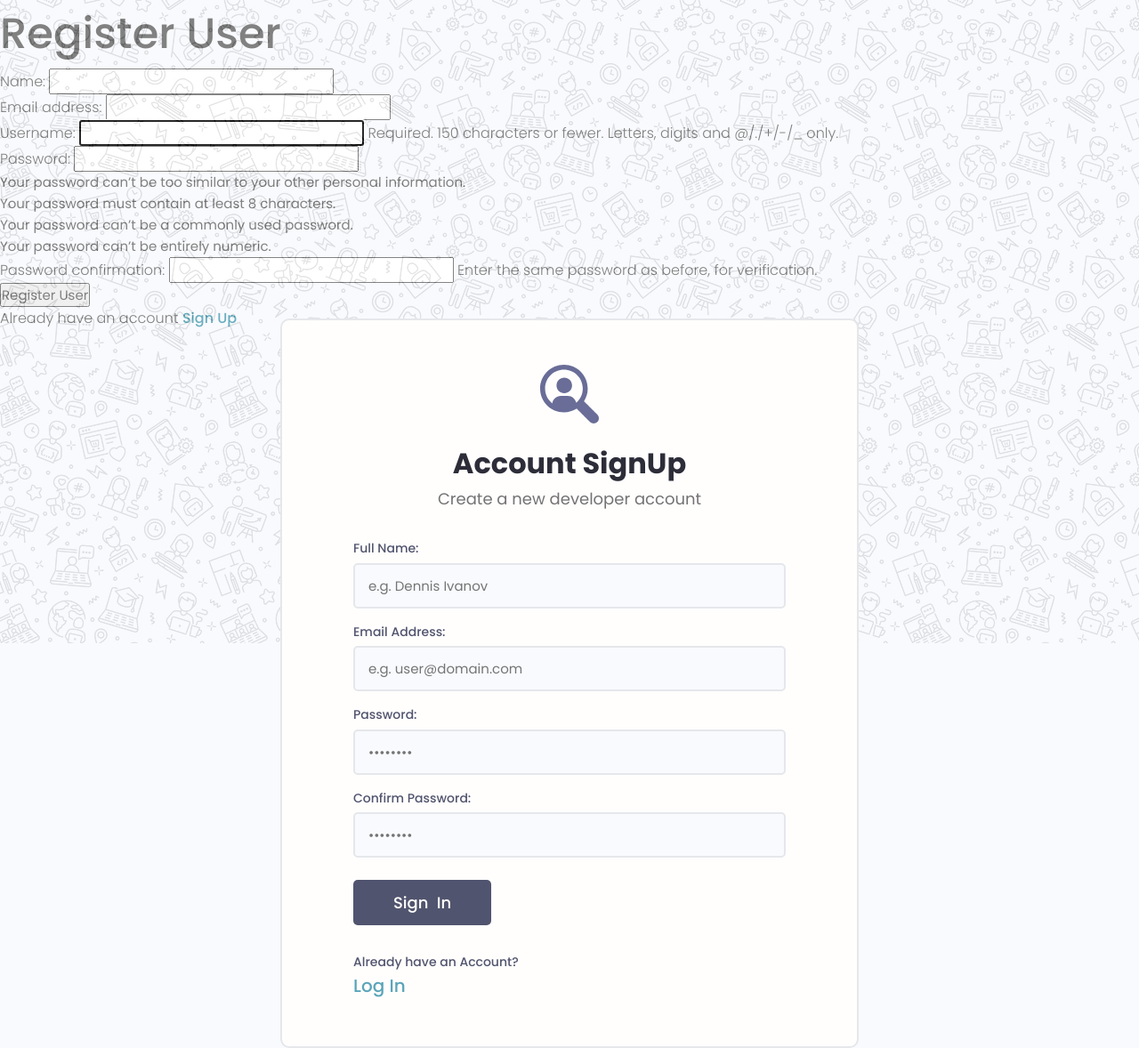
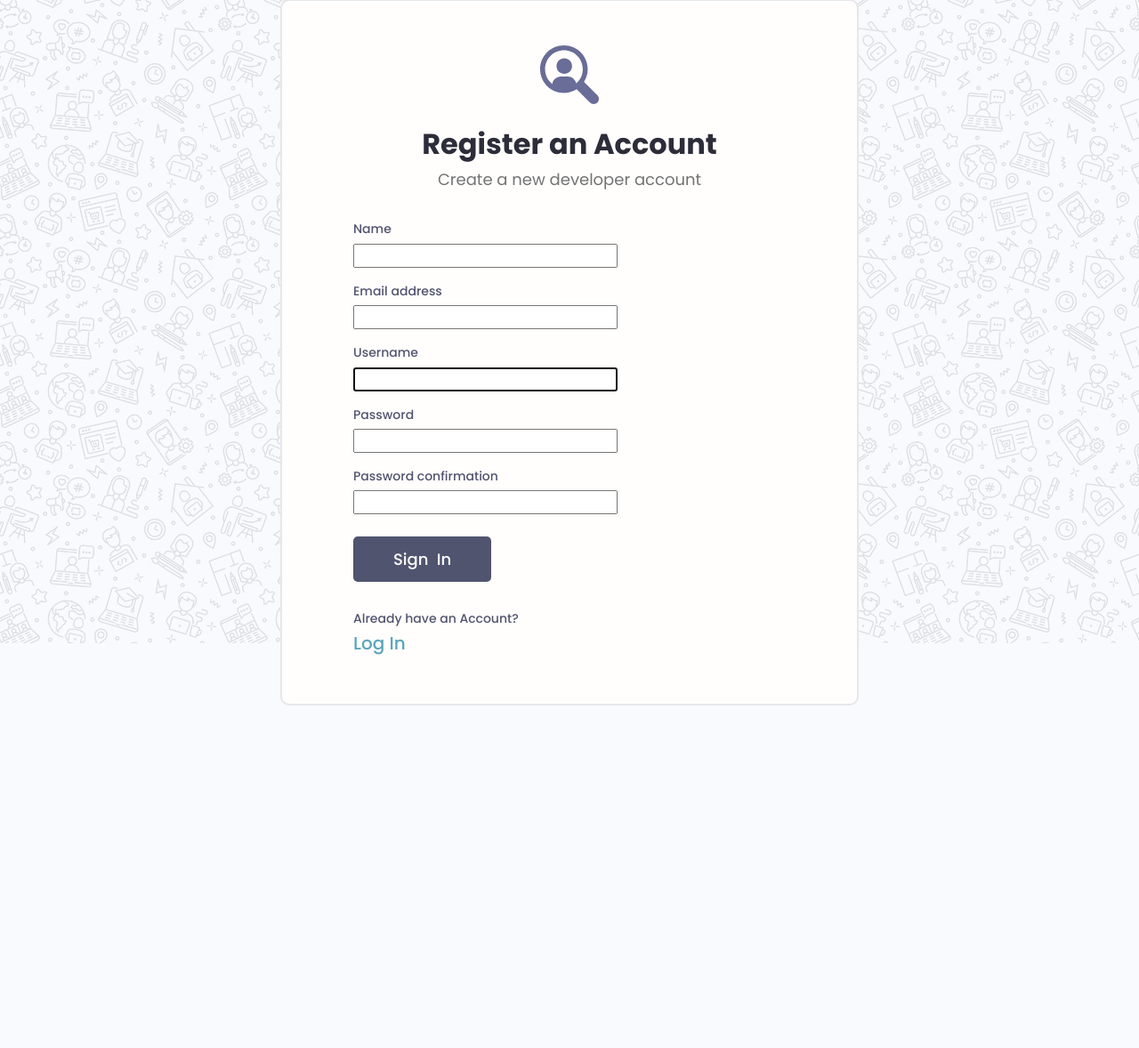
Before and after one commit to StanislavPopovSP/Django_fourth_project, a Django app: page /register/ in a window 1280 px wide. Shown: the part 77-1255 px from the top of the page at 89% size. After the commit the page ends 870 px from the top, so only its background shows below. Run offline with Django 4.2, Linux system fonts and the light colour scheme; some libraries are stand-ins or nearby versions.

Commit message:
Сделал рефакторинг формы регистрации на login_register.html

```diff
--- a/devsearch/users/templates/users/login_register.html
+++ b/devsearch/users/templates/users/login_register.html
@@ -3,78 +3,33 @@
 {% load static %}
 
 {% if page == 'register' %} <!-- если register, будет отрабатывать верхняя часть  -->
-<h1>Register User</h1>
 
-<form action="{% url 'register' %}" method="post">
-  {% csrf_token %}
-  {{ form.as_p }}
-  <input type="submit" value="Register User">
-</form>
-<p>Already have an account <a href="{% url 'login' %}">Sign Up</a></p> <!-- Если вы уже имеете аккаунт, переход на авторизацию login -->
 <div class="auth">
       <div class="card">
         <div class="auth__header text-center">
           <a href="/">
             <img src="{% static 'images/logo.svg' %}" alt="icon" />
           </a>
-          <h3>Account SignUp</h3>
+          <h3>Register an Account</h3>
           <p>Create a new developer account</p>
         </div>
 
-        <form action="#" class="form auth__form">
+        <form action="{% url 'register' %}" method="post" class="form auth__form">
+          {% csrf_token %}
+          {% for field in form %}
           <!-- Input:Text -->
           <div class="form__field">
-            <label for="formInput#text">Full Name: </label>
-            <input
-              class="input input--text"
-              id="formInput#text"
-              type="text"
-              name="text"
-              placeholder="e.g. Dennis Ivanov"
-            />
+            <label for="formInput#text">{{ field.label }}</label>
+            {{ field }}
           </div>
-
-          <!-- Input:Email -->
-          <div class="form__field">
-            <label for="formInput#email">Email Address: </label>
-            <input
-              class="input input--email"
-              id="formInput#email"
-              type="email"
-              name="email"
-              placeholder="e.g. user@domain.com"
-            />
-          </div>
-
-          <!-- Input:Password -->
-          <div class="form__field">
-            <label for="formInput#password">Password: </label>
-            <input
-              class="input input--password"
-              id="formInput#passowrd"
-              type="password"
-              name="password"
-              placeholder="••••••••"
-            />
-          </div>
-          <!-- Input:Password -->
-          <div class="form__field">
-            <label for="formInput#confirm-password">Confirm Password: </label>
-            <input
-              class="input input--password"
-              id="formInput#confirm-passowrd"
-              type="password"
-              name="confirm-password"
-              placeholder="••••••••"
-            />
-          </div>
+          {% endfor %}
           <div class="auth__actions">
             <input class="btn btn--sub btn--lg" type="submit" value="Sign  In" />
           </div>
         </form>
         <div class="auth__alternative">
           <p>Already have an Account?</p>
-          <a href="login.html">Log In</a>
+          <a href="{% url 'login' %}">Log In</a>
         </div>
       </div>
     </div>
```
